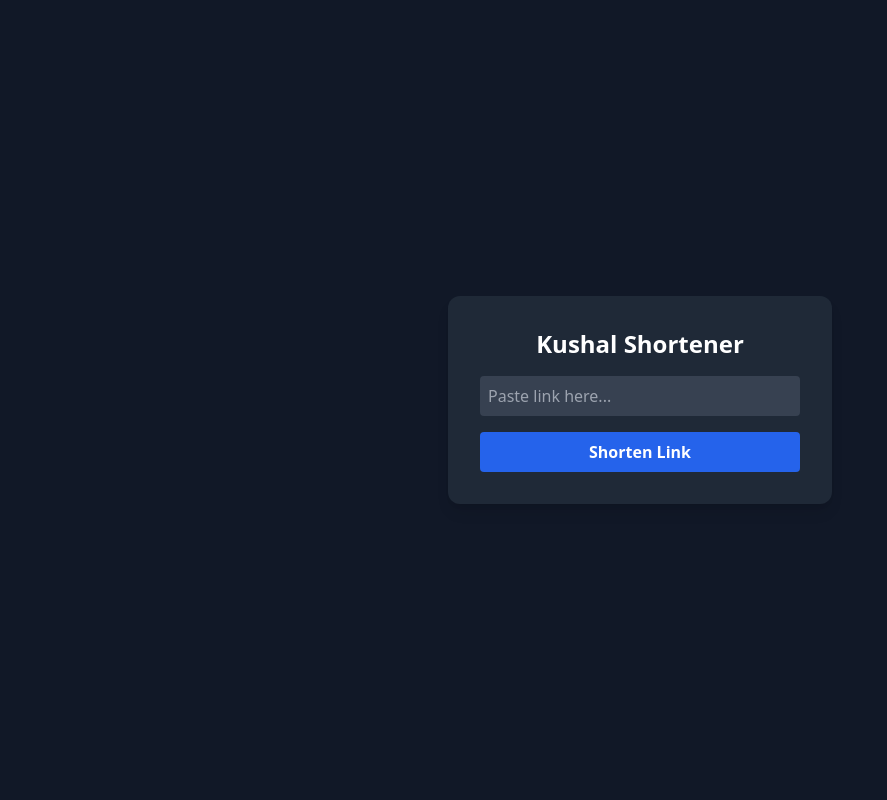
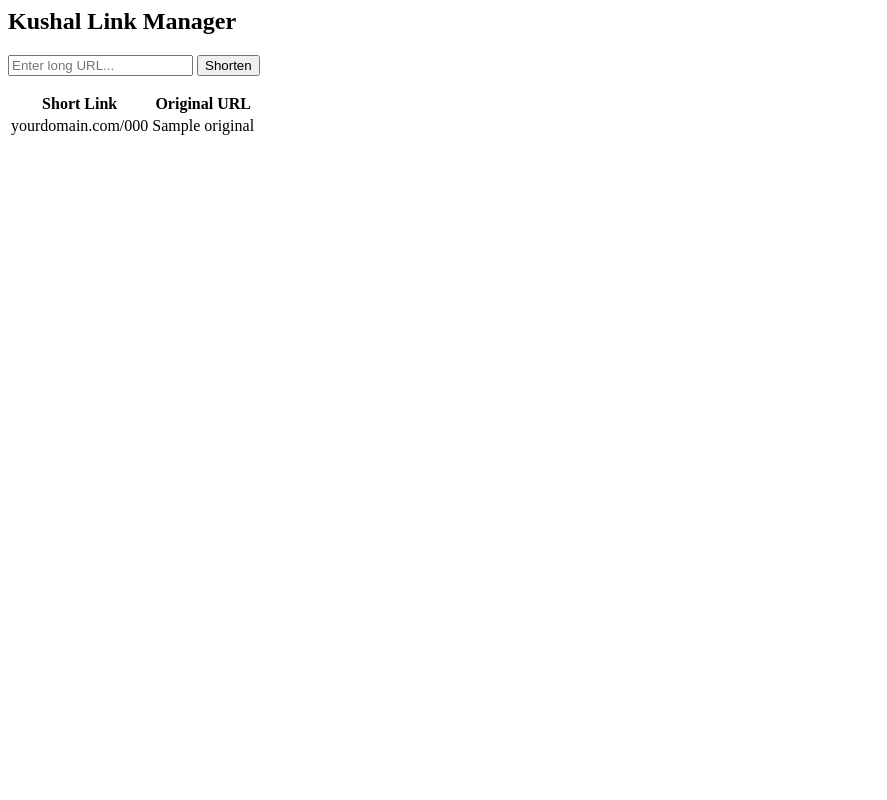
Before and after one commit to RAHU1027/Free-fire, a Flask app: template templates/index.html in a window 1280 px wide. Shown: the whole page, without its empty margins (0-887 px from the left). Run offline with Flask 3, Linux system fonts and the light colour scheme; the template is opened without the code that fills it: most values are stand-ins (such as "Sample title", 1, 10 or a date in 2020); some libraries are stand-ins or nearby versions.

Commit message:
Update index.html

```diff
--- a/templates/index.html
+++ b/templates/index.html
@@ -1,16 +1,20 @@
-<!DOCTYPE html>
-<html>
-<head>
-    <script src="https://cdn.tailwindcss.com"></script>
-    <title>Kushal Shortner</title>
-</head>
-<body class="bg-gray-900 text-white flex items-center justify-center h-screen">
-    <div class="bg-gray-800 p-8 rounded-xl shadow-lg w-96">
-        <h1 class="text-2xl font-bold mb-4 text-center">Kushal Shortener</h1>
-        <form method="POST">
-            <input type="url" name="url" placeholder="Paste link here..." class="w-full p-2 mb-4 rounded bg-gray-700 text-white">
-            <button class="w-full bg-blue-600 hover:bg-blue-500 p-2 rounded font-bold">Shorten Link</button>
-        </form>
-    </div>
-</body>
-</html>
+<!-- Dashboard UI Snippet -->
+<div class="max-w-4xl mx-auto p-6 bg-gray-900 rounded-lg shadow-xl mt-10 text-white">
+    <h2 class="text-3xl font-bold mb-6 text-blue-500">Kushal Link Manager</h2>
+    <form method="POST" class="flex gap-4 mb-8">
+        <input type="url" name="url" required placeholder="Enter long URL..." class="flex-1 p-3 rounded bg-gray-800 border border-gray-700">
+        <button class="bg-blue-600 px-6 py-3 rounded font-bold hover:bg-blue-500">Shorten</button>
+    </form>
+
+    <table class="w-full text-left">
+        <thead><tr class="text-gray-400 border-b border-gray-700"><th>Short Link</th><th>Original URL</th></tr></thead>
+        <tbody>
+            {% for link in links %}
+            <tr class="border-b border-gray-800">
+                <td class="p-4 text-blue-400">yourdomain.com/{{ link.code }}</td>
+                <td class="p-4 text-gray-300 truncate max-w-xs">{{ link.original }}</td>
+            </tr>
+            {% endfor %}
+        </tbody>
+    </table>
+</div>
```
